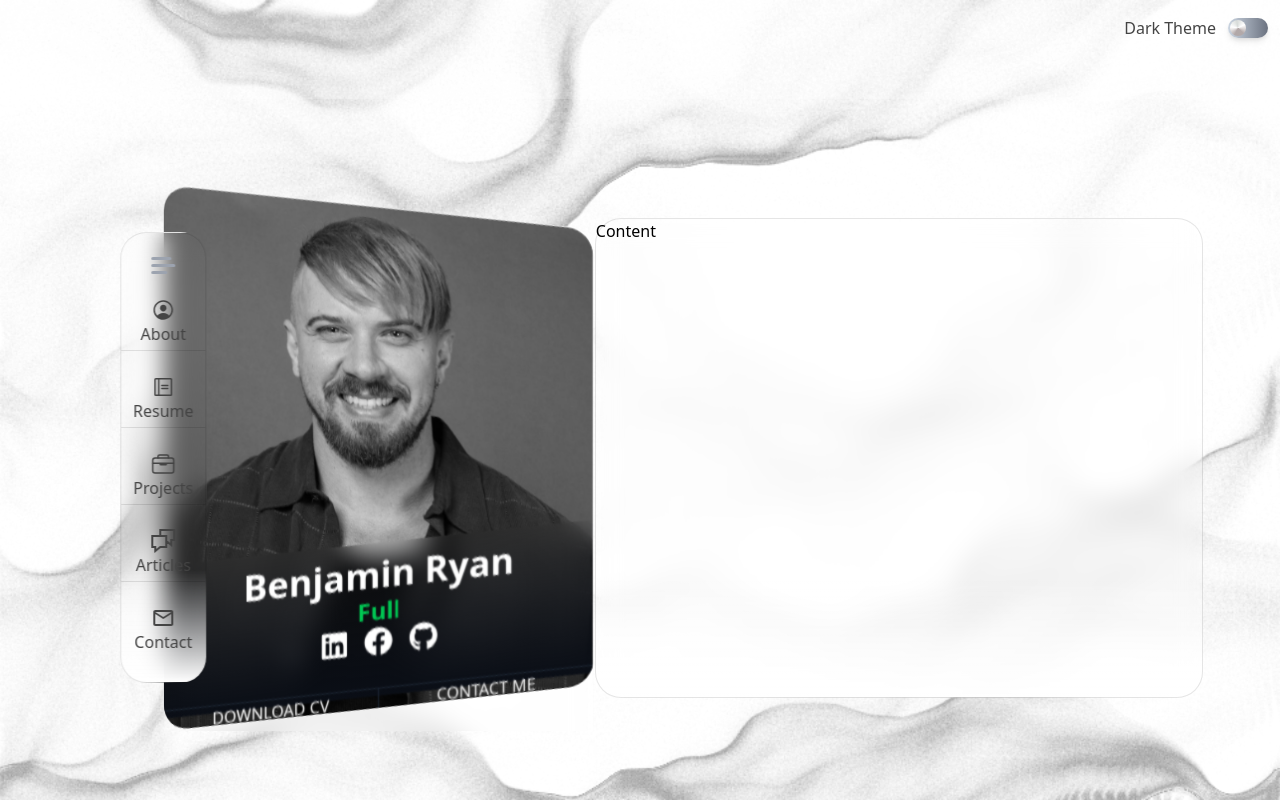
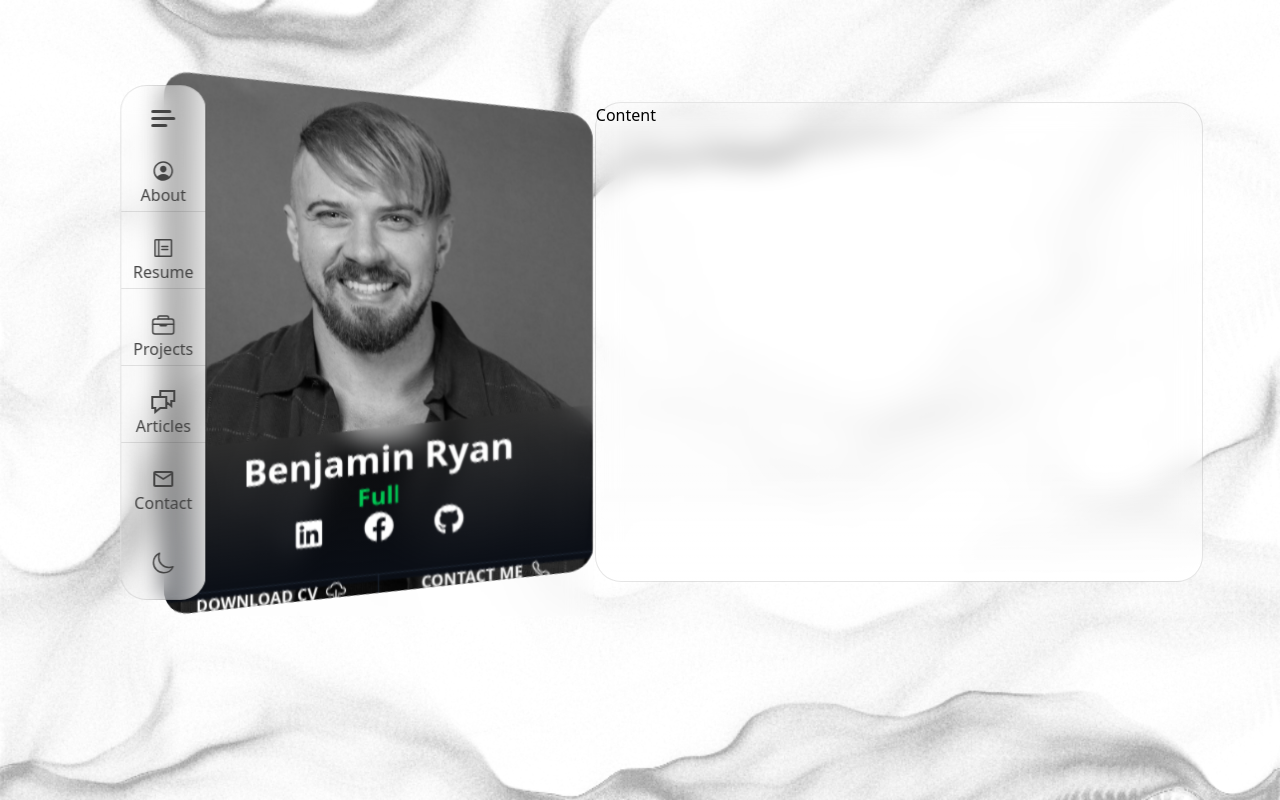
Before and after one commit to qasify/portfolio, a React (Create React App) app: page / in a window 1280 px wide. Built offline with nearby package versions, Linux system fonts and the light colour scheme; the HTML template or start-up script is replaced by a standard one.

Commit message:
created profile comp and moved theme to side nav

```diff
--- a/src/App.tsx
+++ b/src/App.tsx
@@ -1,5 +1,4 @@
 import { useEffect, useState } from "react";
-import { UISwitch } from "./components";
 import NavCard from "./components/Layout/NavCard";
 
 function App() {
@@ -29,20 +28,13 @@ function App() {
         backgroundRepeat: "no-repeat",
       }}
     >
-      <div className="flex flex-1 justify-end px-3 py-4 bg-background-light dark:bg-background-dark bg-opacity-20">
-        <UISwitch
-          label="Dark Theme"
-          checked={isDarkMode}
-          onChange={toggleTheme}
-        />
-      </div>
       <div
         className="h-[60%] mx-0 md:mx-[3%] lg:mx-[6%] md:my-[8%]"
         style={{
           position: "relative",
         }}
       >
-        <NavCard />
+        <NavCard isDarkTheme={isDarkMode} onThemeChange={toggleTheme} />
       </div>
     </div>
   );
--- /dev/null
+++ b/src/components/IconButton.tsx
@@ -0,0 +1,31 @@
+import React from "react";
+import { IconType } from "react-icons";
+
+interface IconButtonProps extends React.HTMLAttributes<HTMLButtonElement> {
+  buttonIcon?: IconType;
+  label?: string;
+  buttonClass?: string;
+}
+
+const IconButton: React.FC<IconButtonProps> = ({
+  buttonIcon = undefined,
+  label = "",
+  className = "",
+  buttonClass = "",
+  children,
+  onClick,
+  ...restProps
+}) => {
+  return (
+    <button
+      className={`flex px-3 gap-2 w-full items-center justify-center hover:text-primary-light hover:cursor-pointer transition-all duration-300 ease-in-out ${className}`}
+      onClick={onClick}
+      {...restProps}
+    >
+      {label}
+      {buttonIcon && buttonIcon({ className: `text-2xl ${buttonClass}` })}
+    </button>
+  );
+};
+
+export default IconButton;
--- a/src/components/Layout/NavCard.tsx
+++ b/src/components/Layout/NavCard.tsx
@@ -1,45 +1,23 @@
 import BackgroundContainer from "../BackgroundContainer";
+import ProfileWidget from "./ProfileWidget";
 import SideNavigation from "./SideNavigation";
-import profileImage from "../../assets/images/profile.jpg";
-import { FaGithub, FaLinkedin, FaFacebook } from "react-icons/fa";
 
-const NavCard = () => {
+interface NavCardProps extends React.HTMLAttributes<HTMLDivElement> {
+  isDarkTheme: boolean;
+  onThemeChange: React.MouseEventHandler<HTMLButtonElement>;
+}
+
+const NavCard: React.FC<NavCardProps> = ({
+  isDarkTheme,
+  onThemeChange,
+  className = "",
+  children,
+  ...restProps
+}) => {
   return (
     <div className="flex h-full justify-center items-center ">
-      <SideNavigation />
-      <div className="w-[800px] h-[114%] skew-y-[6deg] overflow-hidden origin-bottom-left rounded-26 bg-transparent">
-        <div className="w-full h-full overflow-hidden skew-y-[-12deg] origin-bottom-left rounded-26 " >
-          <BackgroundContainer className="relative w-full skew-y-[12deg] overflow-hidden origin-bottom-left ">
-            <img
-              src={profileImage}
-              alt="profile"
-              className="object-cover w-full h-full"
-            />
-            <div className="absolute z-50 h-[28%] bottom-0 left-0 w-full backdrop-blur-[12px] skew-y-[-12deg] pt-3
-                flex flex-col justify-between mb-[3.6rem] bg-gradient-to-b from-transparent to-gray-6-dark items-center"
-            >
-              <div className="w-auto items-center flex flex-col">
-                <p className="text-white text-4xl font-bold">Benjamin Ryan</p>
-                <p className="text-primary-light text-2xl font-semibold overflow-hidden whitespace-nowrap border-r-2 border-black animate-typing">Full-Stack Developer</p>
-              </div>
-              <div className="flex flex-row gap-4 mb-8">
-                <button><FaLinkedin size='1.8rem' className="text-white hover:text-green-1" /></button>
-                <button><FaFacebook size='1.8rem' className="text-white hover:text-green-1" /></button>
-                <button><FaGithub size='1.8rem' className="text-white hover:text-green-1" /></button>
-              </div>
-              <div className="w-full h-[32%]">
-                <button className="uppercase w-1/2 text-white h-full border-t-[1px] border-gray-4-dark border-r-[1px]">Download CV</button>
-                <button className="uppercase w-1/2 text-white h-full border-t-[1px] border-gray-4-dark">Contact Me</button>
-              </div>
-            </div>
-            {/* <div className="absolute z-20 top-0 left-0 w-full h-full flex items-center justify-center">
-              <span className="text-white text-4xl font-bold">
-                Content Over Image
-              </span>
-            </div> */}
-          </BackgroundContainer>
-        </div>
-      </div>
+      <SideNavigation isDarkTheme={isDarkTheme} onThemeChange={onThemeChange} />
+      <ProfileWidget />
       <BackgroundContainer>Content</BackgroundContainer>
     </div>
   );
--- /dev/null
+++ b/src/components/Layout/ProfileWidget.tsx
@@ -0,0 +1,93 @@
+import React from "react";
+import { BackgroundContainer, IconButton } from "..";
+import profileImage from "../../assets/images/profile.jpg";
+import { IoCallOutline, IoCloudDownloadOutline } from "react-icons/io5";
+import { FaGithub, FaLinkedin, FaFacebook } from "react-icons/fa";
+
+interface ProfileWidgetProps extends React.HTMLAttributes<HTMLDivElement> {
+  // add any prop if required
+}
+
+const ProfileWidget: React.FC<ProfileWidgetProps> = ({
+  className = "",
+  children,
+  ...restProps
+}) => {
+  return (
+    <div className="w-[800px] h-[114%] skew-y-[6deg] overflow-hidden origin-bottom-left rounded-26 bg-transparent">
+      <div className="w-full h-full overflow-hidden skew-y-[-12deg] origin-bottom-left rounded-26 ">
+        <BackgroundContainer className="relative w-full skew-y-[12deg] overflow-hidden origin-bottom-left ">
+          <img
+            src={profileImage}
+            alt="profile"
+            className="object-cover w-full h-full"
+          />
+          <div
+            className="absolute z-50 h-[28%] bottom-0 left-0 w-full backdrop-blur-[12px] skew-y-[-12deg] pt-3
+                flex flex-col justify-between mb-[3.6rem] bg-gradient-to-b from-transparent to-gray-6-dark items-center"
+          >
+            <div className="w-auto items-center flex flex-col">
+              <p className="text-white text-4xl font-bold">Benjamin Ryan</p>
+              <p className="text-primary-light text-2xl font-semibold overflow-hidden whitespace-nowrap border-r-2 border-black animate-typing">
+                Full-Stack Developer
+              </p>
+            </div>
+            <div className="flex flex-row gap-4 mb-8 text-white">
+              <IconButton
+                buttonIcon={FaLinkedin}
+                className="px-1"
+                buttonClass="text-3xl"
+                onClick={() => {
+                  //TODO: on linked in clicked
+                }}
+              />
+              <IconButton
+                buttonIcon={FaFacebook}
+                className="px-1"
+                buttonClass="text-3xl"
+                onClick={() => {
+                  //TODO: on facebook clicked
+                }}
+              />
+              <IconButton
+                buttonIcon={FaGithub}
+                className="px-1"
+                buttonClass="text-3xl"
+                onClick={() => {
+                  //TODO: on github clicked
+                }}
+              />
+            </div>
+            <div className="flex w-full h-[32%] p-0 m-0">
+              <IconButton
+                className="uppercase font-bold w-1/2 text-white h-full hover:text-white border-t-[1px] border-gray-4-dark border-r-[1px] group"
+                label="Download CV"
+                buttonIcon={IoCloudDownloadOutline}
+                buttonClass="text-xl transform group-hover:text-primary-light group-hover:-translate-y-1 transition-transform duration-300 ease-in-out"
+                onClick={() => {
+                  //TODO: on download clicked
+                }}
+              />
+              <IconButton
+                className="uppercase font-bold w-1/2 text-white hover:text-white h-full border-t-[1px] border-gray-4-dark group"
+                label="Contact Me"
+                buttonIcon={IoCallOutline}
+                buttonClass="text-xl transform group-hover:text-primary-light group-hover:-translate-y-1 transition-transform duration-300 ease-in-out"
+                onClick={() => {
+                  //TODO: on click me clicked
+                }}
+              />
+            </div>
+          </div>
+          {/* <div className="absolute z-20 top-0 left-0 w-full h-full flex items-center justify-center">
+              <span className="text-white text-4xl font-bold">
+                Content Over Image
+              </span>
+            </div> */}
+        </BackgroundContainer>
+      </div>
+    </div>
+  );
+};
+
+export default ProfileWidget;
--- a/src/components/Layout/SideNavigation.tsx
+++ b/src/components/Layout/SideNavigation.tsx
@@ -1,15 +1,24 @@
 import React from "react";
-import { BackgroundContainer, MenuExpander } from "..";
+import { BackgroundContainer, MenuExpander, IconButton } from "..";
 import { sideMenuList } from "./utils/SideMenuList";
+import { AiOutlineSun } from "react-icons/ai";
+import { IoMoonOutline } from "react-icons/io5";
 
-const SideNavigation: React.FC<any> = ({
+interface SideNavigationProps extends React.HTMLAttributes<HTMLDivElement> {
+  isDarkTheme: boolean;
+  onThemeChange: React.MouseEventHandler<HTMLButtonElement>;
+}
+
+const SideNavigation: React.FC<SideNavigationProps> = ({
+  isDarkTheme,
+  onThemeChange,
   className = "",
   children,
   ...restProps
 }) => {
   return (
     <BackgroundContainer
-      className={`relative h-max flex flex-col items-center gap-6 justify-between w-max py-6 translate-x-[50%] z-10 ${className} text-text-light dark:text-text-dark `}
+      className={`relative h-max flex flex-col items-center gap-8 justify-between w-max py-6 translate-x-[50%] z-10 ${className} text-text-light dark:text-text-dark bg-light-gradient-right`}
       {...restProps}
     >
       {/* Menu button */}
@@ -20,7 +29,7 @@ const SideNavigation: React.FC<any> = ({
         {sideMenuList.map((menuItem, index) => (
           <div
             key={menuItem.key}
-            className={`flex px-3 pb-1 flex-col w-full items-center justify-center hover:text-green-1 hover:cursor-pointer transition-all duration-300 ease-in-out ${
+            className={`flex px-3 pb-1 flex-col w-full items-center justify-center hover:text-primary-light hover:cursor-pointer transition-all duration-300 ease-in-out ${
               index !== sideMenuList.length - 1 ? "border-b-[1px]" : ""
             } border-border-light dark:border-border-dark`}
           >
@@ -29,6 +38,12 @@ const SideNavigation: React.FC<any> = ({
           </div>
         ))}
       </div>
+
+      {/* Theme Switch Button */}
+      <IconButton
+        onClick={onThemeChange}
+        buttonIcon={isDarkTheme ? AiOutlineSun : IoMoonOutline}
+      />
     </BackgroundContainer>
   );
 };
--- a/src/components/MenuExpander.tsx
+++ b/src/components/MenuExpander.tsx
@@ -1,6 +1,6 @@
 const MenuExpander: React.FC = () => {
   const itemStyle =
-    "block h-[3px] bg-gray-2 transition-all duration-300 ease-in-out group-hover:bg-primary-light rounded-full";
+    "block h-[3px] bg-text-light dark:bg-text-dark transition-all duration-300 ease-in-out group-hover:bg-primary-light rounded-full";
   return (
     <div className="flex flex-col items-start justify-center hover:cursor-pointer group">
       <span className={`${itemStyle} w-5 mb-1 group-hover:w-6`}></span>
--- a/src/components/index.ts
+++ b/src/components/index.ts
@@ -1,5 +1,6 @@
 import BackgroundContainer from "./BackgroundContainer";
+import IconButton from "./IconButton";
 import MenuExpander from "./MenuExpander";
 import UISwitch from "./UISwitch";
 
-export { UISwitch, MenuExpander, BackgroundContainer };
+export { UISwitch, MenuExpander, BackgroundContainer, IconButton };
--- a/tailwind.config.js
+++ b/tailwind.config.js
@@ -179,8 +179,8 @@ module.exports = {
       },
     },
     extend: {
-      margin:{
-        '-10rem':'-10rem'
+      margin: {
+        "-10rem": "-10rem",
       },
       height: {
         "84vh": "84vh",
@@ -188,6 +188,8 @@ module.exports = {
       backgroundImage: {
         "light-gradient":
           "linear-gradient(to bottom, rgba(255, 255, 255, 0) 75%, rgba(255, 255, 255, 1) 100%)",
+        "light-gradient-right":
+          "linear-gradient(to right, rgba(255, 255, 255, 0) 15%, rgba(255, 255, 255, 0.8) 100%)",
         "dark-gradient":
           "linear-gradient(to top, rgba(49, 49, 58, 0) 65%, rgba(49, 49, 58, 0.4) 100%)",
       },
@@ -196,16 +198,17 @@ module.exports = {
       },
       keyframes: {
         typing: {
-          '0%': { width: '0%' },
-          '100%': { width: '95%' },
+          "0%": { width: "0%" },
+          "100%": { width: "95%" },
         },
         blink: {
-          '0%, 100%': { borderColor: 'transparent',  },
-          '50%': { borderColor: '#00C853',},
+          "0%, 100%": { borderColor: "transparent" },
+          "50%": { borderColor: "#00C853" },
         },
       },
       animation: {
-        typing: 'typing 3s steps(30, end) infinite alternate, blink .75s step-end infinite',
+        typing:
+          "typing 3s steps(30, end) infinite alternate, blink .75s step-end infinite",
       },
     },
   },
```
